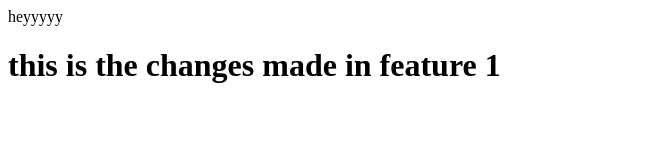
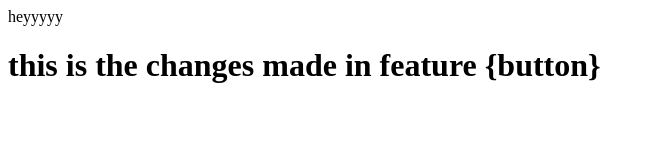
Before and after one commit to pratikashok/local_repo, a plain HTML site: page index.html in a window 1280 px wide. Shown: the whole page, without its empty margins (0-655 px from the left). Drawn offline with Linux system fonts and the light colour scheme.

Commit message:
add button

```diff
--- a/index.html
+++ b/index.html
@@ -1,2 +1,2 @@
 <p>heyyyyy</p>
-<h1>this is the changes made in feature 1</h1>
+<h1>this is the changes made in feature {button}</h1>
```
